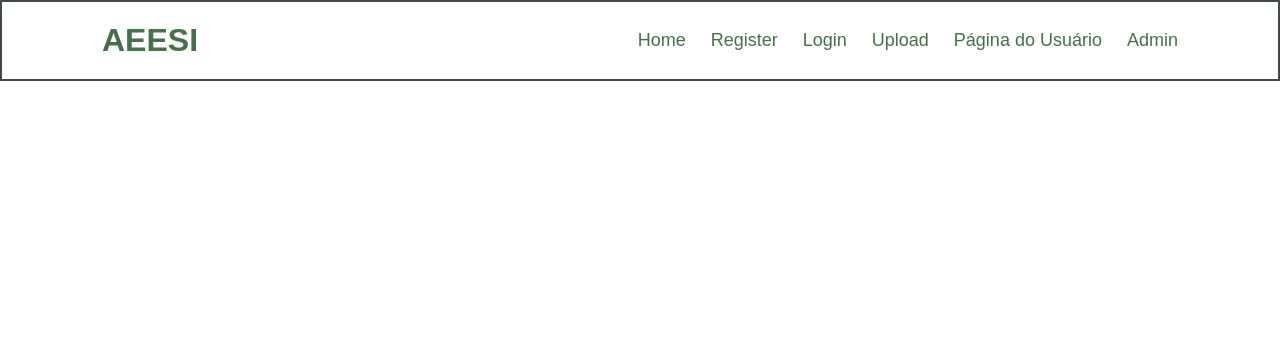
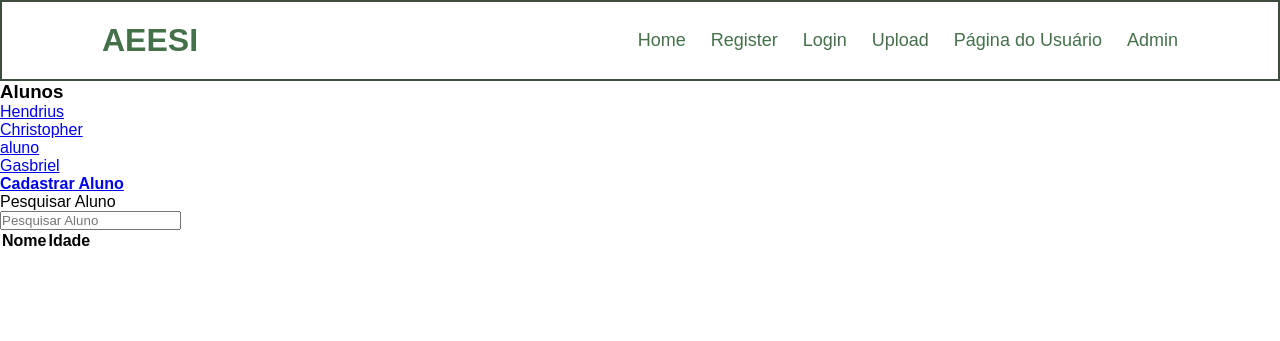
Before and after one commit to oondels/web-app-institutoAeesi, a Flask app: page /alunos in a window 1280 px wide. Shown: the top 341 px of the page. Run offline with Flask 3, Linux system fonts and the light colour scheme; lists and menus that the app fills with data are empty; some libraries are stand-ins or nearby versions.

Commit message:
script htmx para pesquisa de alunos

```diff
--- a/templates/alunos.html
+++ b/templates/alunos.html
@@ -1,11 +1,19 @@
-{%extends "navigation.html"%}
-{%block content%}
+<!DOCTYPE html>
+<html lang="en">
+<head>
+    <meta charset="UTF-8">
+    <meta name="viewport" content="width=device-width, initial-scale=1.0">
+    <script src="https://unpkg.com/htmx.org@1.9.11"></script>
+    <title>Alunos</title>
+</head>
+<body>
+    {%include "navigation.html"%}
     <div>
         <h3>Alunos</h3>
         <ul>
-        {% for aluno in alunos %}
+            {% for aluno in alunos %}
             <li> <a href=" {{ url_for('aluno', aluno_id=aluno.id) }}">{{ aluno.nome }}</a> </li>
-        {% endfor %}
+            {% endfor %}
         </ul>
 
         <div>
@@ -16,10 +24,23 @@
             <p>Pesquisar Aluno</p>
             <div>
                 <form method="POST">
-                    {{form_pesquisa.hidden_tag()}}
-                    {{form_pesquisa.pesquisa()}} {{form_pesquisa.submit()}}
+                    <input type="text" name="q" class="input" placeholder="Pesquisar Aluno" hx-get="/pesquisa" hx-trigger="keyup changed delay:500ms" hx-target="#results">
                 </form>
+            </div>
+            <div>
+                <table>
+                    <thead>
+                        <tr>
+                            <th>Nome</th>
+                            <th>Idade</th>
+                        </tr>
+                    </thead>
+                    <tbody id="results">
+                    </tbody>
+                </table>
             </div>
         </div>
     </div>
-{%endblock%}
+
+</body>
+</html>
```
